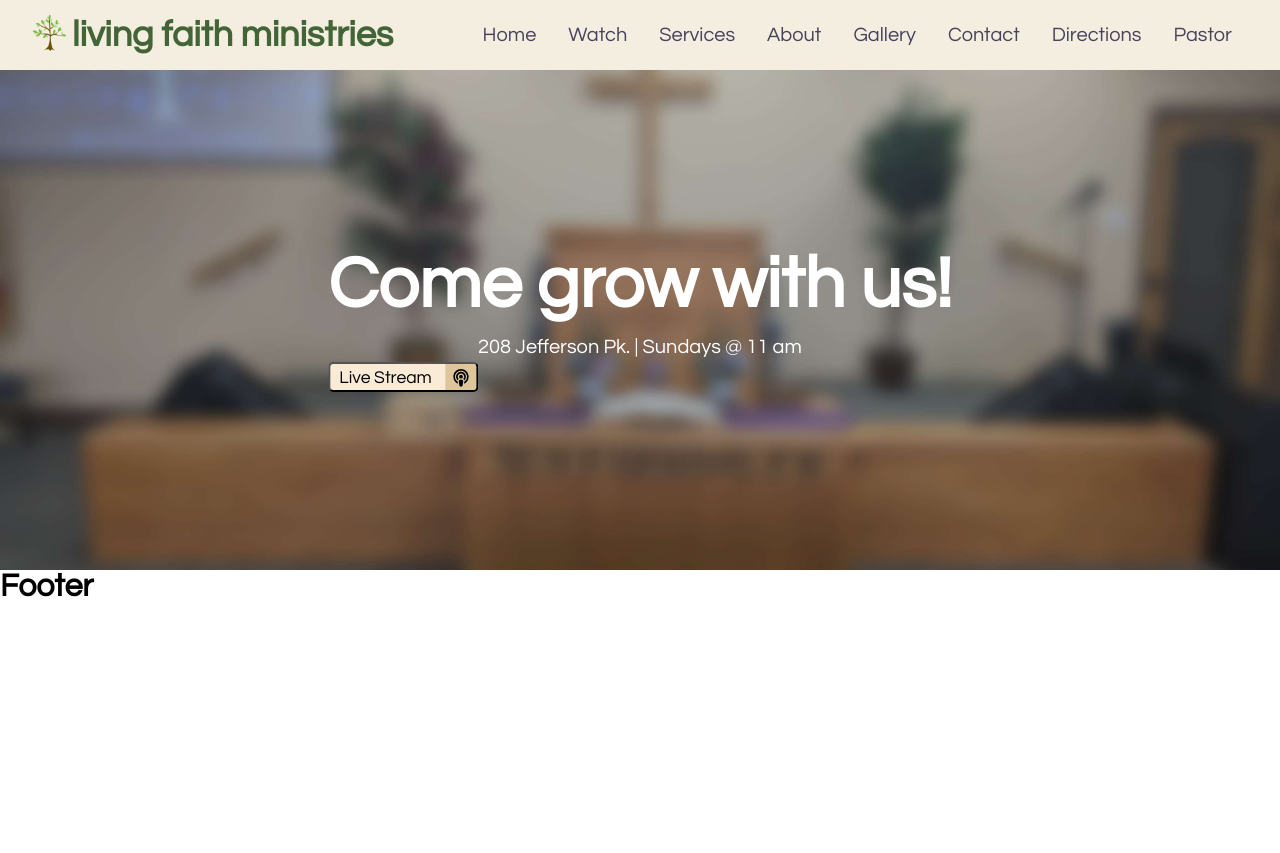
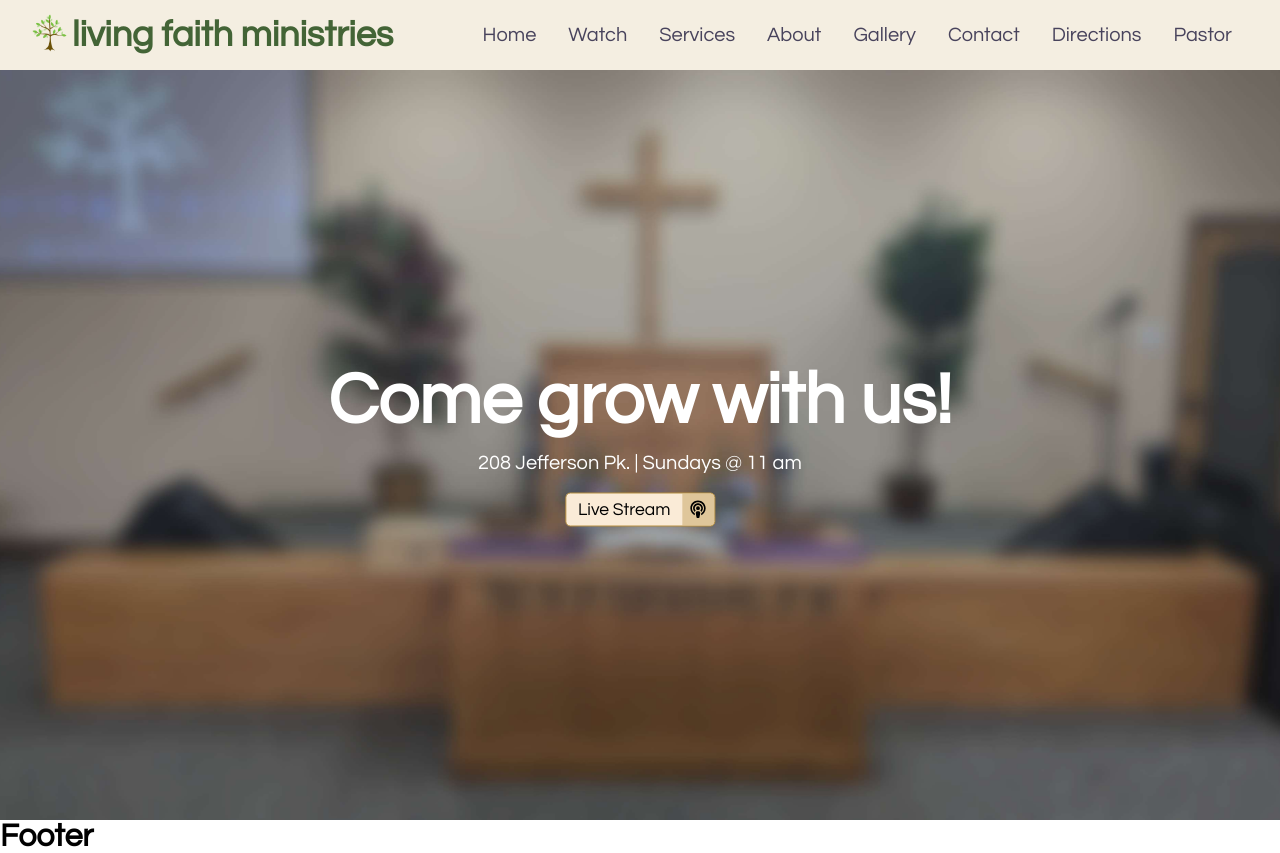
Before and after one commit to livingfaithsmyrna/website-react, a React (Create React App) app: page /home in a window 1280 px wide. Before the commit the page ends 800 px from the top, so only its background shows below. Built offline with nearby package versions, Linux system fonts and the light colour scheme.

Commit message:
Finished with the layout of Home.

```diff
--- a/src/components/Button/Button.css
+++ b/src/components/Button/Button.css
@@ -1,9 +1,11 @@
 .button {
   display: flex;
-  height: 30px;
+  height: 34px;
   width: 150px;
   background: antiquewhite;
-  outline: none;
+  border-width: 1px;
+  border-style: solid;
+  border-color: rgba(182,143,64);
   border-radius: 5px;
   overflow: hidden;
   font-size: 14px;
@@ -21,9 +23,9 @@
   height: 100%;
 }
 .button__text {
-  padding: 5px 0 0 9px;
+  padding: 7px 0 0 12px;
 }
 .button__icon {
-  padding: 5px 8px 0 8px;
+  padding: 7px 8px 0 8px;
   background: rgba(182,143,64,0.4);
 }
--- a/src/containers/Home/Home.css
+++ b/src/containers/Home/Home.css
@@ -4,7 +4,7 @@
 .app__home-hero-section {
   background-image: url('../../assets/sanctuary-60.jpg');
   background-color: #000000;
-  height: 500px;
+  height: 750px;
   background-position: center;
   background-repeat: no-repeat;
   background-size: cover;
@@ -34,16 +34,8 @@
   font-size: 1.25em;
 }
 
-.app__home-button {
-  width: 128px;
-  height: 32px;
+.app__home-live-stream-button {
+  display: flex;
+  justify-content: center;
+  margin-top: 15px;
 }
-.app__home-button span {
-  font-size: 1em;
-  margin-bottom: 14px;
-  align-items: center;
-}
-.app__home-button img {
-  height: 16px;
-  margin-right: 3px;
-}
--- a/src/containers/Home/Home.js
+++ b/src/containers/Home/Home.js
@@ -10,7 +10,9 @@ function Home() {
             <div className="app__home-hero-content">
               <div className="app__home-hero-title">Come grow with us!</div>
               <span>208 Jefferson Pk. | Sundays @ 11 am</span>
-              <Button type="submit" text="Live Stream" icon="podcast" />
+              <div className="app__home-live-stream-button">
+                <Button type="submit" text="Live Stream" icon="podcast" />
+              </div>
             </div>
           </div>
         </div>
```
